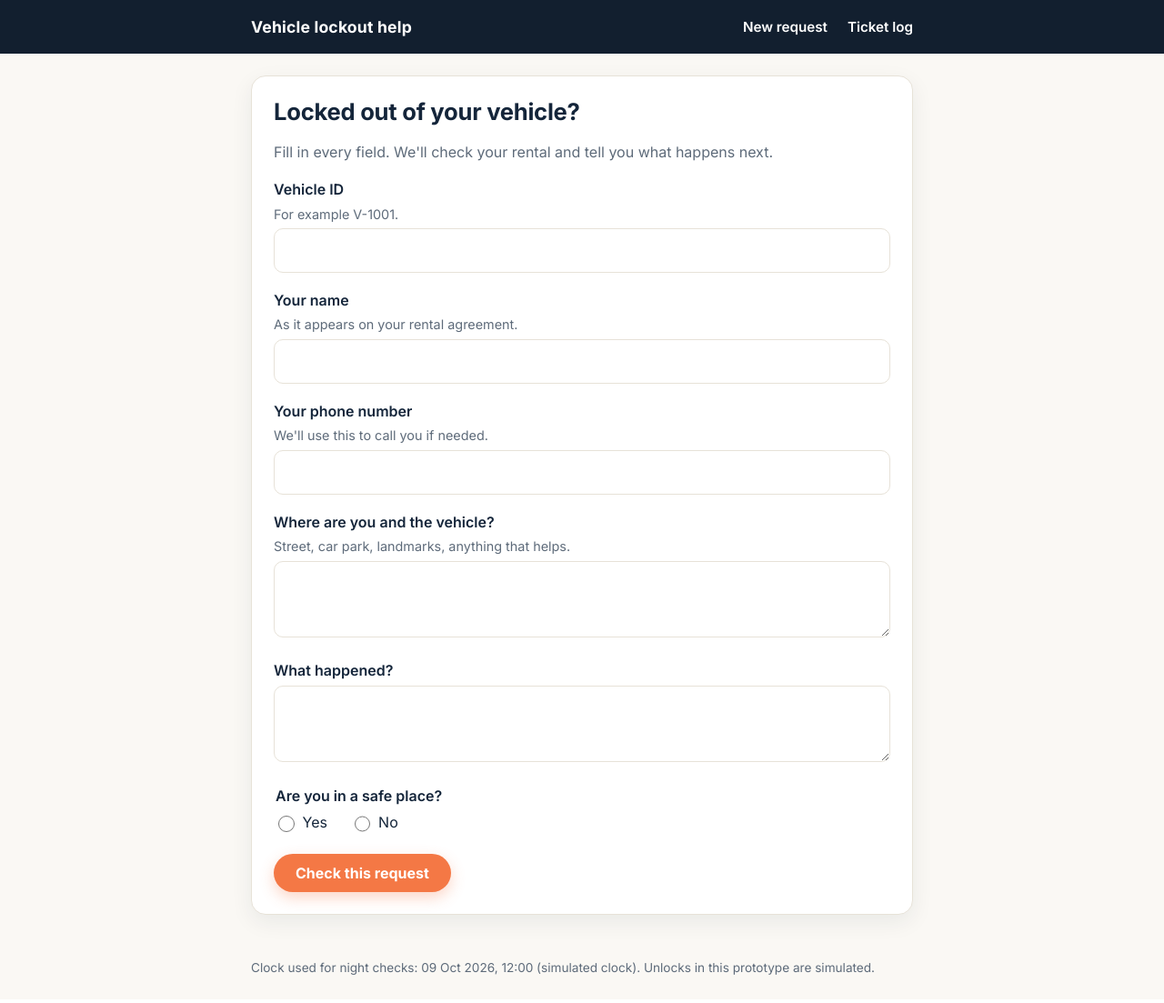
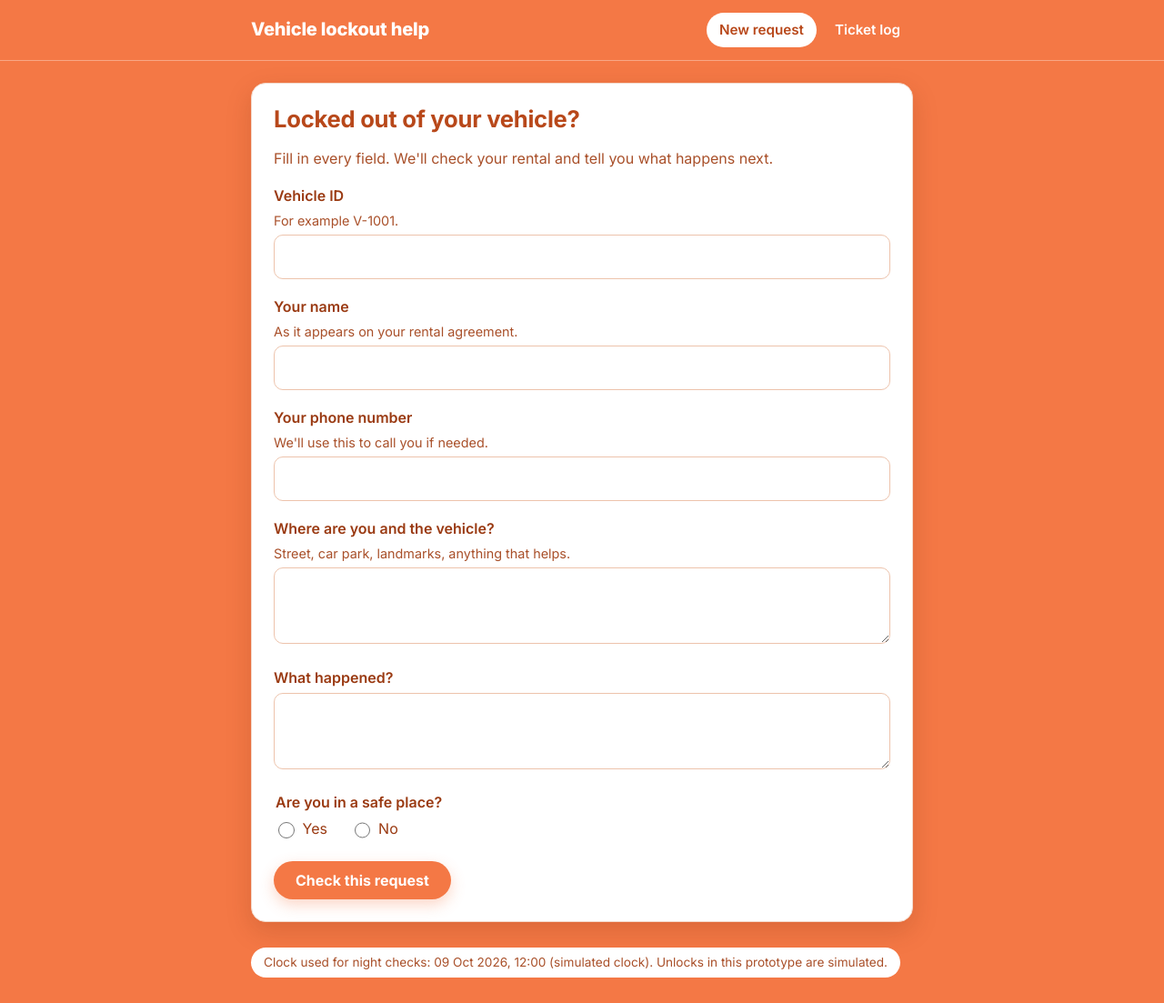
Before and after one commit to officehaseeb7-stack/Claude, a Flask app: page / in a window 1280 px wide. Shown: the whole page at 91% size. Before the commit the page ends 1072 px from the top, so only its background shows below. Run offline with Flask 3, Linux system fonts and the light colour scheme.

Commit message:
Make the whole portal orange and white
- Orange page and header with white text; content on white cards; deep-orange
  text instead of navy. Current page shows as a white pill in the header.
- Footer clock note and result-page action buttons moved onto white so nothing
  orange sits on the orange page.
- Only urgent (red, white frame) and error messages are non-orange, so they stay
  unmistakable. Removed the dark-mode palette, which no longer fits the brief.
- README documents the palette and the known white-on-orange contrast gap
  (2.76:1) with the one-line fix. Added a test for the header's current-page marker.

Co-Authored-By: Claude Sonnet 5.5 <noreply@anthropic.com>
Claude-Session: https://claude.ai/code/session_01KVVy7UaGjugKKYwSorDXwE

```diff
--- a/webapp/templates/base.html
+++ b/webapp/templates/base.html
@@ -8,67 +8,61 @@
   <link rel="preconnect" href="https://fonts.gstatic.com" crossorigin>
   <link rel="stylesheet" href="https://fonts.googleapis.com/css2?family=Inter:wght@400;500;600;700;800&display=swap">
   <style>
-    /* THEME: every colour and font below comes from the variables in this block.
-       Colours were sampled from a screenshot of 1now.ai; the font is Inter, loaded from Google
+    /* THEME: an orange-and-white portal. Every colour and font below comes from these variables.
+       Orange is sampled from a screenshot of 1now.ai; the font is Inter, loaded from Google
        Fonts by the <link> above (see README, "Look and feel"). */
     :root {
       --font-body: "Inter", system-ui, -apple-system, "Segoe UI", Roboto, sans-serif;
       --font-heading: var(--font-body);
 
-      --brand: #F47845;          /* orange: buttons, accents (sampled) */
+      --brand: #F47845;          /* orange: page, header, buttons (sampled) */
       --brand-hover: #E4642F;    /* derived: slightly deeper orange */
-      --on-brand: #FFFFFF;       /* text on orange buttons */
-      --brand-text: #B8481A;     /* derived: orange dark enough to read as small text on light backgrounds */
+      --on-brand: #FFFFFF;       /* white text on orange */
+      --brand-text: #B8481A;     /* derived: deep orange for headings, links and small text on white */
       --brand-tint: #FDF1E9;     /* derived: very light orange wash */
 
-      --topbar: #121F2F;         /* header: dark navy (sampled) */
+      --bg: var(--brand);        /* the page itself is orange... */
+      --card: #FFFFFF;           /* ...and content sits on white cards */
+      --topbar: var(--brand);
       --on-topbar: #FFFFFF;
-      --bg: #FAF8F4;             /* page: warm off-white (sampled) */
-      --card: #FFFFFF;           /* cards (sampled) */
-      --text: #14253A;           /* body and headings (exact, from the site's computed style) */
-      --muted: #5E6B7A;          /* derived: softer navy-grey */
-      --line: #E7E2D8;           /* derived: warm hairline */
-      --shadow: 0 8px 24px rgba(20, 37, 58, .07);
+      --text: #9A3A12;           /* derived: deep burnt orange for body text on white */
+      --heading: var(--brand-text);
+      --muted: #A9502A;          /* derived: softer burnt orange */
+      --line: #F3D9CB;           /* derived: pale orange hairline */
+      --shadow: 0 10px 28px rgba(122, 46, 14, .20);
       --link: var(--brand-text);
       --radius-card: 16px;
       --radius-field: 10px;
 
-      --good: #17663A;   --good-bg: #E3F3EA;
-      --info: #14253A;   --info-bg: #E6ECF4;
-      --warn: #8A3510;   --warn-bg: #FDE9DC;
-      --urgent: #FFFFFF; --urgent-bg: #B3261E;
+      --urgent: #FFFFFF; --urgent-bg: #B3261E;   /* the one non-orange colour: red, so urgent cannot be missed */
       --err: #B3261E;
-    }
-    @media (prefers-color-scheme: dark) {
-      :root {
-        --topbar: #0B131C; --bg: #101213; --card: #181A1C; --text: #F4F1EA; --muted: #A9B0BA;
-        --line: #2C3033; --shadow: 0 8px 24px rgba(0, 0, 0, .35);
-        --brand-tint: #2A1A12; --link: #FF9A6B;
-        --good: #8FE0AE; --good-bg: #14301F; --info: #D4E3F6; --info-bg: #17263A;
-        --warn: #FFC9A6; --warn-bg: #3A2312; --urgent-bg: #C23B31; --err: #FF8A82;
-      }
     }
     * { box-sizing: border-box; }
     body { margin: 0; background: var(--bg); color: var(--text); font: 16px/1.55 var(--font-body); }
-    .topbar { background: var(--topbar); color: var(--on-topbar); }
+    .topbar { background: var(--topbar); color: var(--on-topbar); border-bottom: 1px solid rgba(255, 255, 255, .35); }
     header, main, footer { max-width: 760px; margin: 0 auto; padding: 0 16px; }
-    header { display: flex; flex-wrap: wrap; gap: 8px 22px; align-items: center; padding-top: 16px; padding-bottom: 16px; }
-    header strong { font-family: var(--font-heading); font-size: 1.1rem; margin-right: auto; letter-spacing: .01em; }
-    header a { color: var(--on-topbar); text-decoration: none; font-weight: 600; font-size: .95rem; }
-    header a:hover { color: var(--brand); }
+    header { display: flex; flex-wrap: wrap; gap: 8px 6px; align-items: center; padding-top: 14px; padding-bottom: 14px; }
+    header strong { font-family: var(--font-heading); font-size: 1.25rem; font-weight: 800; letter-spacing: -.01em; margin-right: auto; }
+    header a { color: var(--on-topbar); text-decoration: none; font-weight: 600; font-size: .95rem;
+               padding: 7px 14px; border-radius: 999px; }
+    header a:hover { text-decoration: underline; text-underline-offset: 4px; }
+    /* the page you are on: white pill, deep-orange text */
+    header a[aria-current="page"] { background: #fff; color: var(--brand-text); }
+    header a:focus-visible { outline-color: #fff; }
     a { color: var(--link); }
-    main { padding-top: 24px; padding-bottom: 32px; }
-    footer { color: var(--muted); font-size: .85rem; padding-bottom: 24px; }
+    main { padding-top: 24px; padding-bottom: 12px; }
+    footer { padding-bottom: 28px; }
+    .clock { display: inline-block; margin: 0; background: #fff; color: var(--muted); border-radius: 999px;
+             padding: 6px 14px; font-size: .85rem; }
     .card { background: var(--card); border: 1px solid var(--line); border-radius: var(--radius-card);
             box-shadow: var(--shadow); padding: 24px; margin-bottom: 16px; }
-    h1, h2 { font-family: var(--font-heading); }
+    h1, h2 { font-family: var(--font-heading); color: var(--heading); }
     h1 { font-size: 1.6rem; line-height: 1.2; letter-spacing: -.01em; margin: 0 0 8px; }
     /* small orange uppercase section labels, as on the 1now.ai site */
-    h2 { font-size: .78rem; font-weight: 700; letter-spacing: .09em; text-transform: uppercase;
-         color: var(--brand-text); margin: 22px 0 6px; }
+    h2 { font-size: .78rem; font-weight: 700; letter-spacing: .09em; text-transform: uppercase; margin: 22px 0 6px; }
     label, legend { display: block; font-weight: 600; margin-bottom: 4px; }
-    input[type=text], textarea { width: 100%; padding: 11px 12px; font: inherit; color: inherit; background: var(--card);
-                                 border: 1px solid var(--line); border-radius: var(--radius-field); }
+    input[type=text], textarea { width: 100%; padding: 11px 12px; font: inherit; color: var(--text); background: #fff;
+                                 border: 1px solid #EDC3AC; border-radius: var(--radius-field); }
     input[type=text]:focus, textarea:focus { outline: 3px solid color-mix(in srgb, var(--brand) 45%, transparent);
                                              border-color: var(--brand); }
     textarea { min-height: 84px; }
@@ -84,16 +78,17 @@
                       text-decoration: none; cursor: pointer; box-shadow: 0 6px 16px rgba(244, 120, 69, .30); }
     button:hover, .button:hover { background: var(--brand-hover); }
     button:focus-visible, .button:focus-visible, a:focus-visible { outline: 3px solid var(--text); outline-offset: 2px; }
-    .banner { border-radius: var(--radius-card); padding: 18px 22px; margin-bottom: 16px; }
+    .actions { margin-top: 22px; padding-top: 18px; border-top: 1px solid var(--line); }
+    .actions .button { margin-right: 14px; }
+    /* status banners: white with an orange edge; only URGENT is red, with a white frame to stand out on orange */
+    .banner { background: #fff; color: var(--text); border-radius: var(--radius-card); border-left: 10px solid var(--brand-hover);
+              box-shadow: var(--shadow); padding: 18px 22px; margin-bottom: 16px; }
     .banner h1 { margin: 0; }
-    .tone-good   { background: var(--good-bg);  color: var(--good); }
-    .tone-info   { background: var(--info-bg);  color: var(--info); }
-    .tone-warn   { background: var(--warn-bg);  color: var(--warn); }
-    .tone-urgent { background: var(--urgent-bg); color: var(--urgent); }
+    .tone-urgent { background: var(--urgent-bg); color: var(--urgent); border: 4px solid #fff; }
+    .tone-urgent h1 { color: var(--urgent); }
     .callnow { font-size: 1.15rem; font-weight: 700; margin: 8px 0 0; }
     .ask { border-left: 4px solid var(--brand); border-radius: 0 var(--radius-field) var(--radius-field) 0;
            padding: 14px 16px; background: var(--brand-tint); margin: 16px 0; }
-    .ask label { color: var(--text); }
     .ask .row { display: flex; gap: 8px; flex-wrap: wrap; }
     .ask .row input { flex: 1 1 220px; width: auto; }
     .ask.has-error input { border-color: var(--err); border-width: 2px; }
@@ -111,11 +106,11 @@
   <div class="topbar">
     <header>
       <strong>Vehicle lockout help</strong>
-      <a href="{{ url_for('main.form') }}">New request</a>
-      <a href="{{ url_for('main.tickets') }}">Ticket log</a>
+      <a href="{{ url_for('main.form') }}"{% if request.endpoint == 'main.form' %} aria-current="page"{% endif %}>New request</a>
+      <a href="{{ url_for('main.tickets') }}"{% if request.endpoint == 'main.tickets' %} aria-current="page"{% endif %}>Ticket log</a>
     </header>
   </div>
   <main>{% block content %}{% endblock %}</main>
-  <footer>Clock used for night checks: {{ clock_now }} ({{ clock_kind }}). Unlocks in this prototype are simulated.</footer>
+  <footer><p class="clock">Clock used for night checks: {{ clock_now }} ({{ clock_kind }}). Unlocks in this prototype are simulated.</p></footer>
 </body>
 </html>
```
Also changed, not shown: tests/test_app.py (+7 -0 lines), webapp/templates/result.html (+5 -5 lines), README.md.
